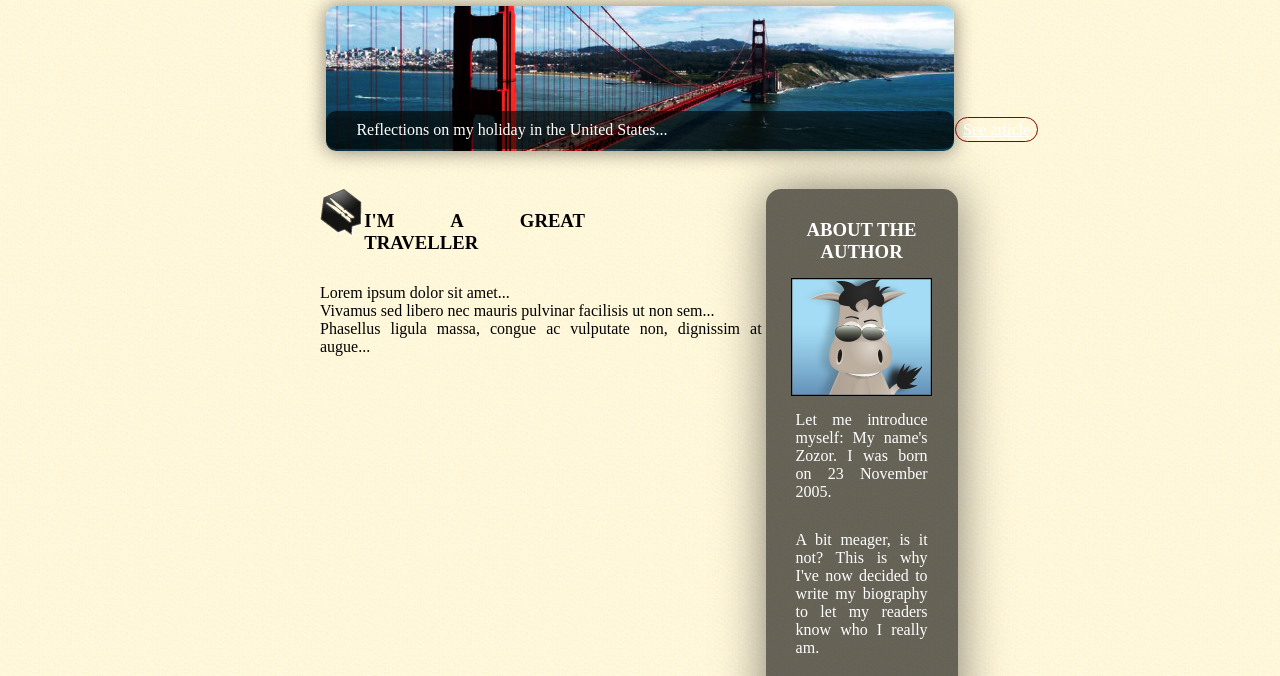
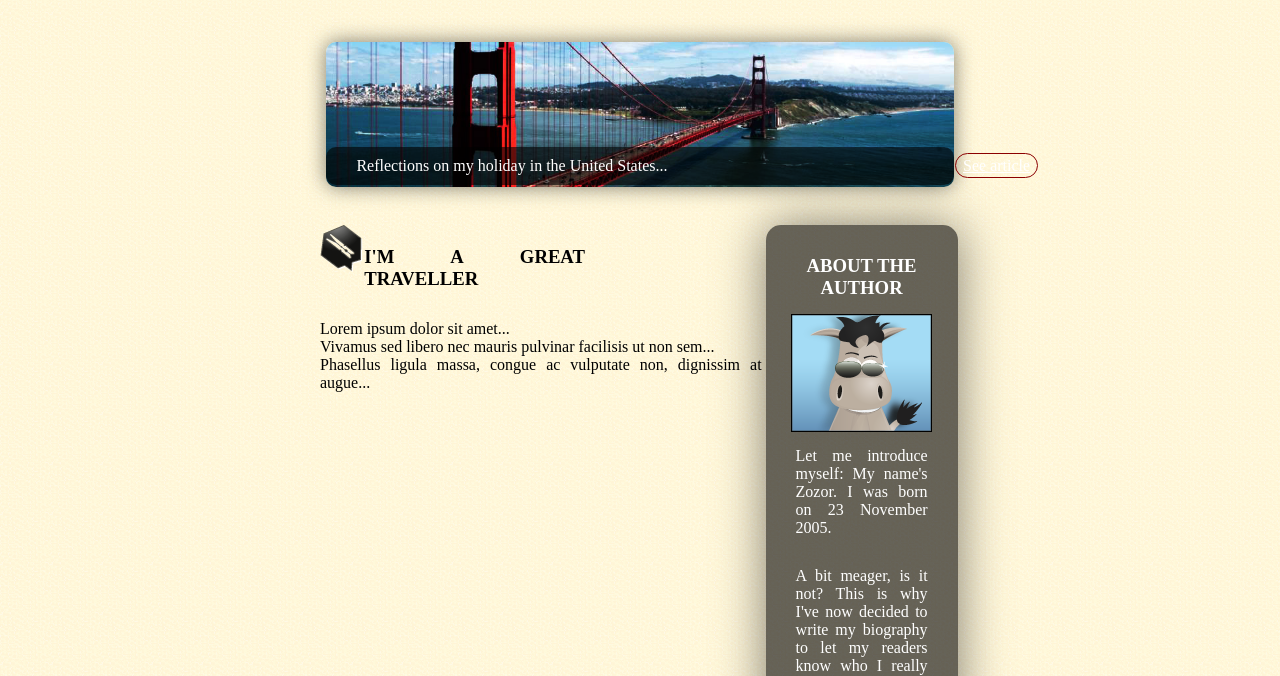
Before and after one commit to AiturganOrozmamatova/ZozorHomework, a plain HTML site: page Zozor Homework/web-css-2/index.html in a window 1280 px wide. Shown: the part 124-800 px from the top of the page. Drawn offline with Linux system fonts and the light colour scheme.

Commit message:
Update index.html

```diff
--- a/Zozor Homework/web-css-2/index.html
+++ b/Zozor Homework/web-css-2/index.html
@@ -24,8 +24,8 @@
             </ul>
         </nav>
     </header>
-    <dr />
-    <dr />
+    <br />
+    <br />
 
     <div id="banner_image">
         <img class = "center" src="images/sanfrancisco.jpg">
```
